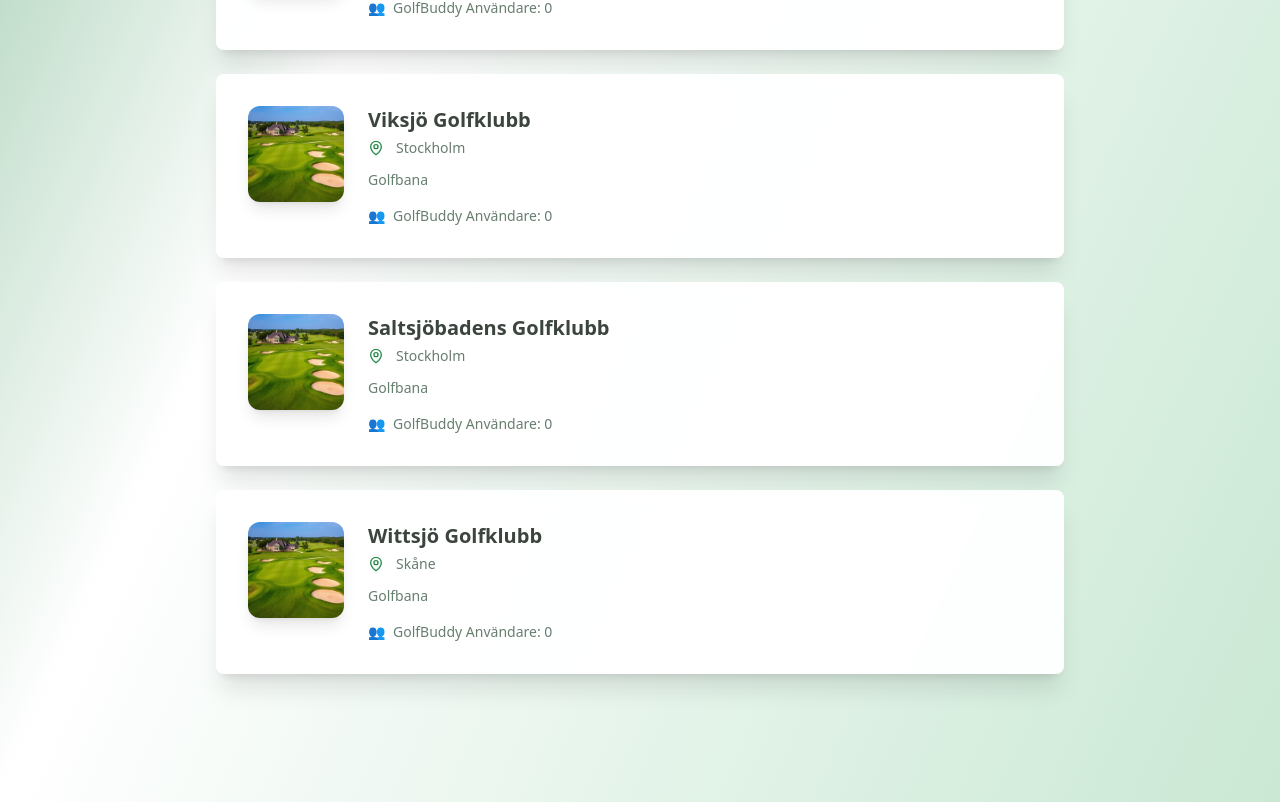
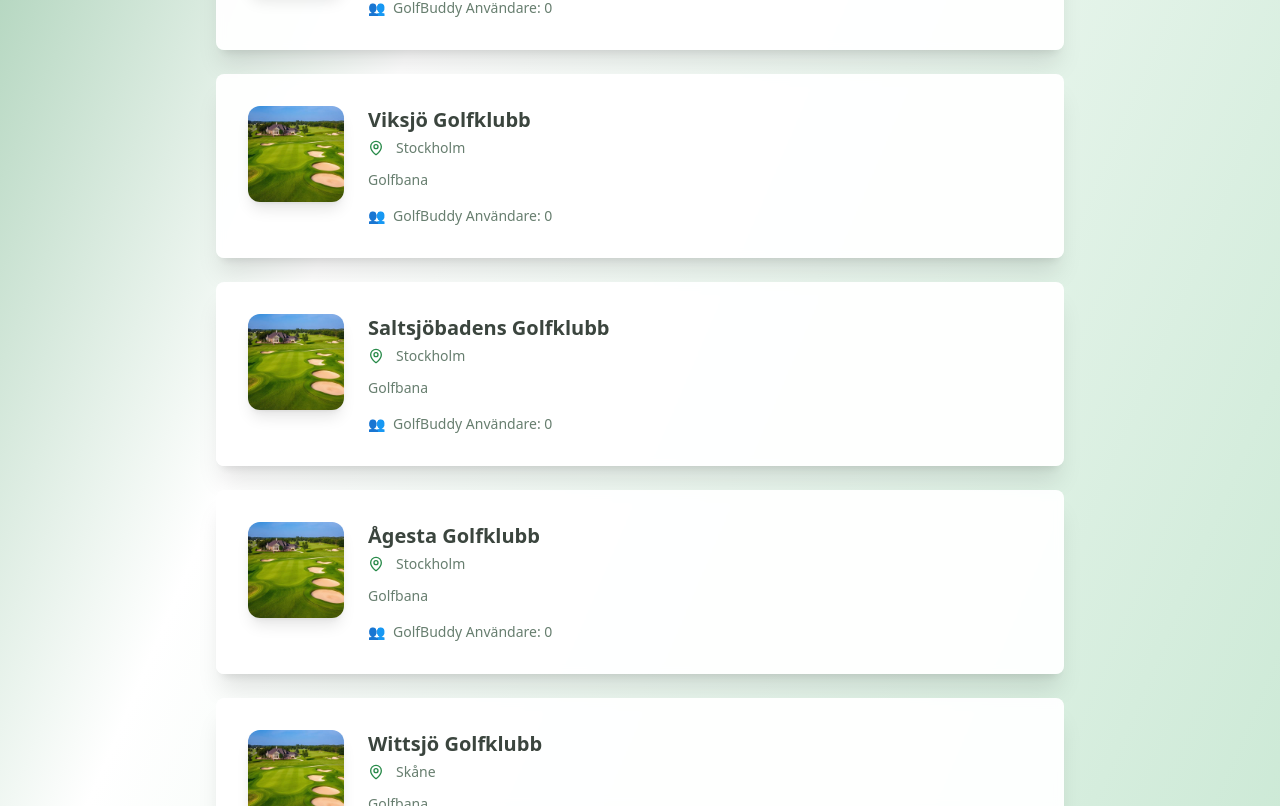
Before and after one commit to RilleB98/teemates, a React (Vite) app: page /courses in a window 1280 px wide. Shown: the part 1994-2800 px from the top of the page. Built offline with nearby package versions, Linux system fonts and the light colour scheme; no server answers; the database is empty.

Commit message:
Fix: Ågesta golfklubb saknas
Ågesta golfklubb saknas i listan över golfklubbar. Detta åtgärdas genom att lägga till golfklubben i databasen.

```diff
--- a/src/data/golfCourses.ts
+++ b/src/data/golfCourses.ts
@@ -81,6 +81,13 @@ export const golfCourses: Course[] = [
     longitude: 18.3167
   },
   {
+    name: "Ågesta Golfklubb",
+    location: "Stockholm",
+    image: course1,
+    latitude: 59.2403,
+    longitude: 18.0331
+  },
+  {
     name: "Wittsjö Golfklubb",
     location: "Skåne",
     image: course1,
--- a/src/data/swedishGolfCourses.ts
+++ b/src/data/swedishGolfCourses.ts
@@ -199,6 +199,7 @@ export const swedishGolfClubs = [
   { name: "Österåker Golfklubb", location: "Österåker" },
   { name: "Royal Drottningholm Golf Club", location: "Drottningholm" },
   { name: "Saltsjöbadens Golfklubb", location: "Saltsjöbaden" },
+  { name: "Ågesta Golfklubb", location: "Farsta" },
   { name: "Sigtuna Golfklubb", location: "Sigtuna" },
   { name: "Sollentuna Golfklubb", location: "Sollentuna" },
   { name: "Stockholms Golfklubb", location: "Stockholm" },
```
